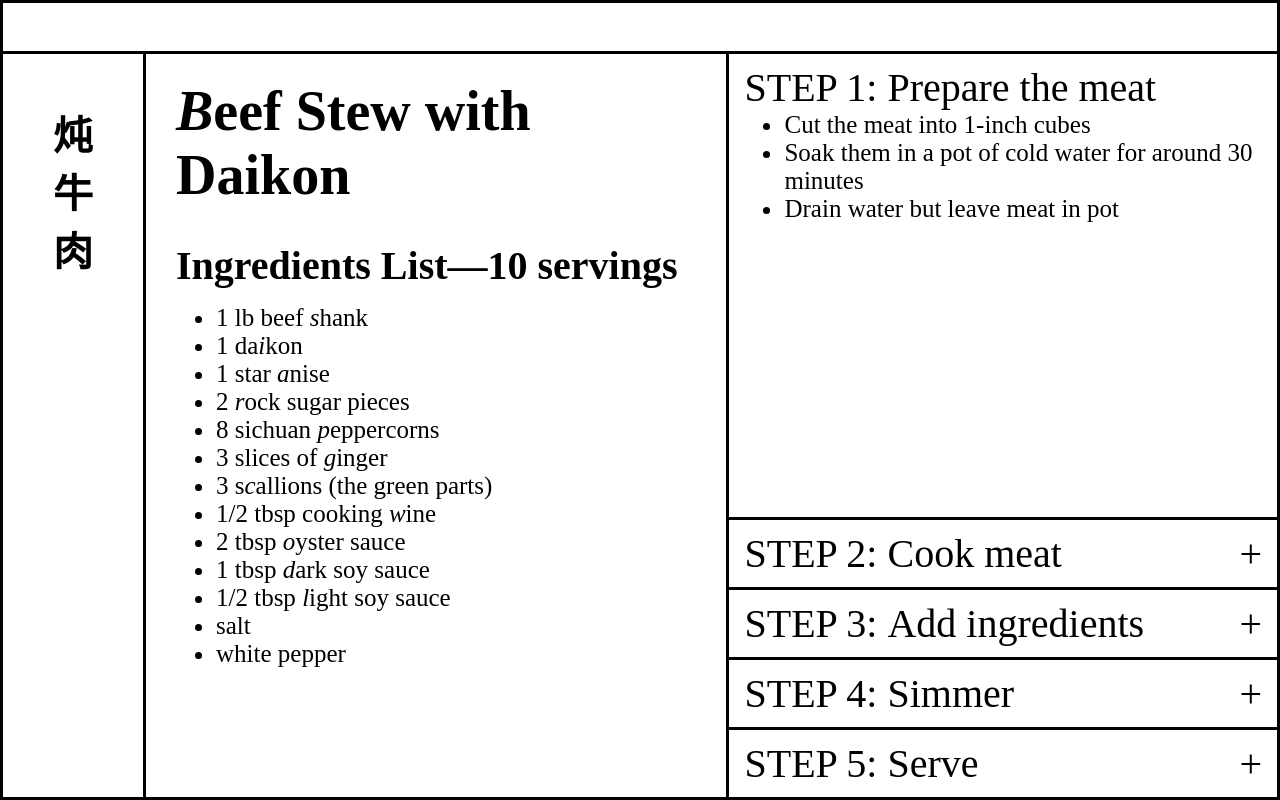
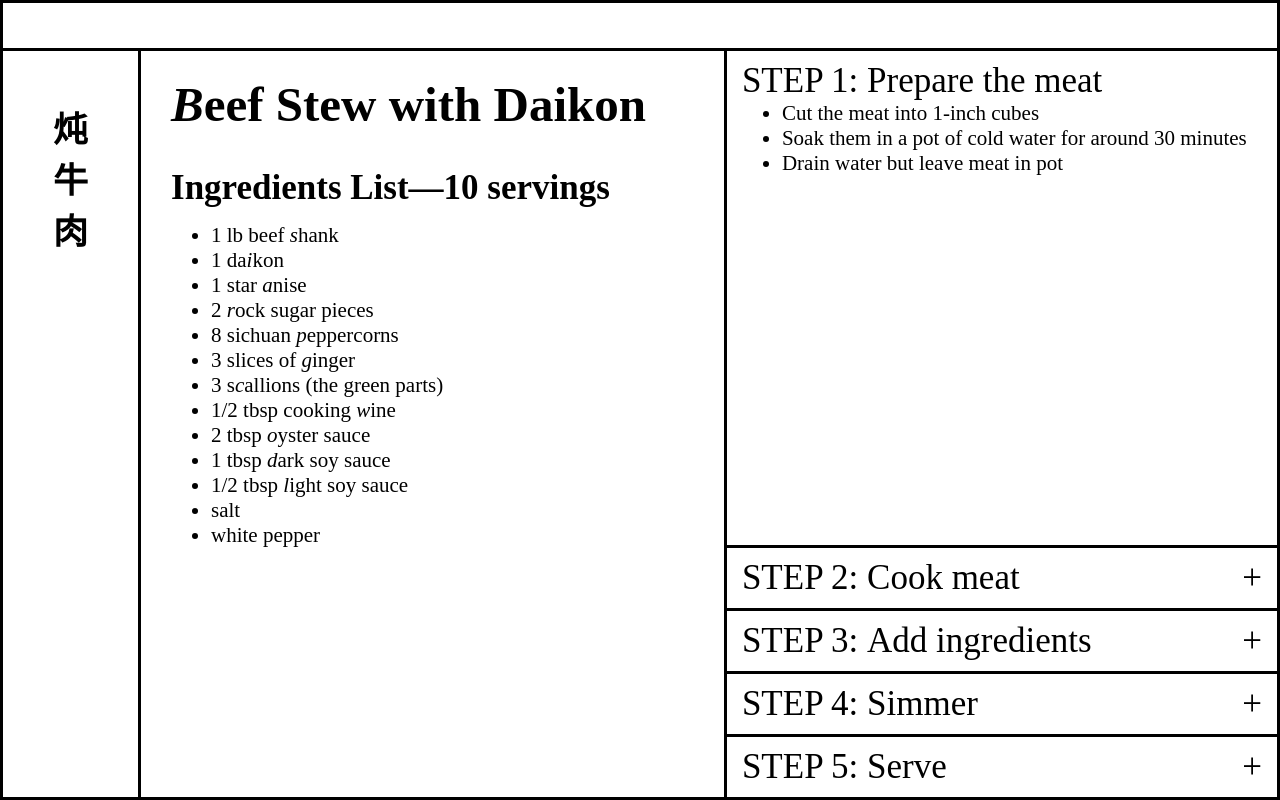
Before and after one commit to skinsshark/beefstew, a React (Create React App) app: page / in a window 1280 px wide. Built offline with nearby package versions, Linux system fonts and the light colour scheme.

Commit message:
make font size smaller

```diff
--- a/src/index.css
+++ b/src/index.css
@@ -10,6 +10,10 @@
   box-sizing: border-box;
   margin: 0;
   font-family: serif;
+}
+
+html {
+  font-size: 14px;
 }
 
 .page-wrapper {
@@ -47,16 +51,13 @@ h4,
 .toggler {
   display: inline;
   font-weight: 400;
-  font-size: 40px;
+  font-size: 2.5rem;
 }
 
-.ingredients ul {
-  font-size: 25px;
-}
-
+.ingredients ul,
 .steps,
 .banner {
-  font-size: 25px;
+  font-size: 1.5rem;
 }
 
 span {
```
